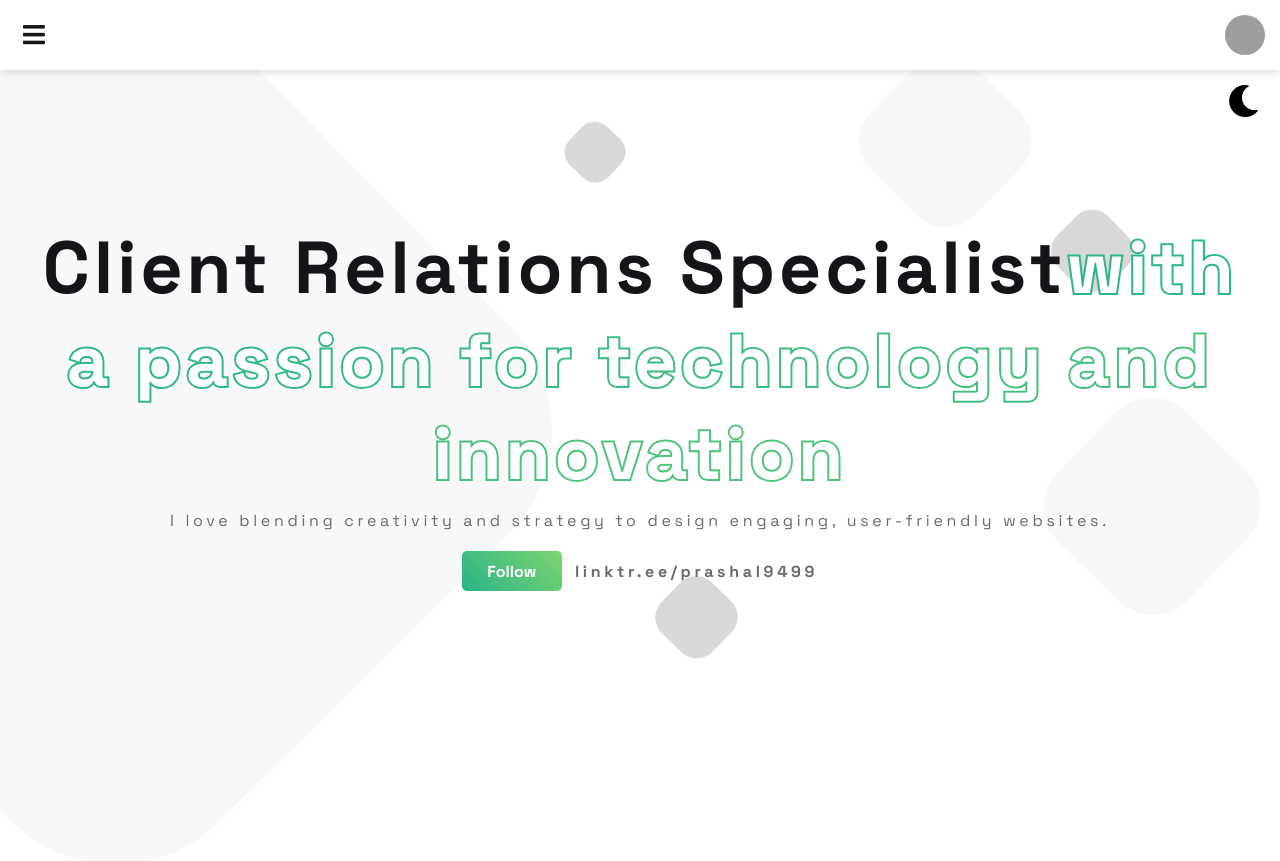
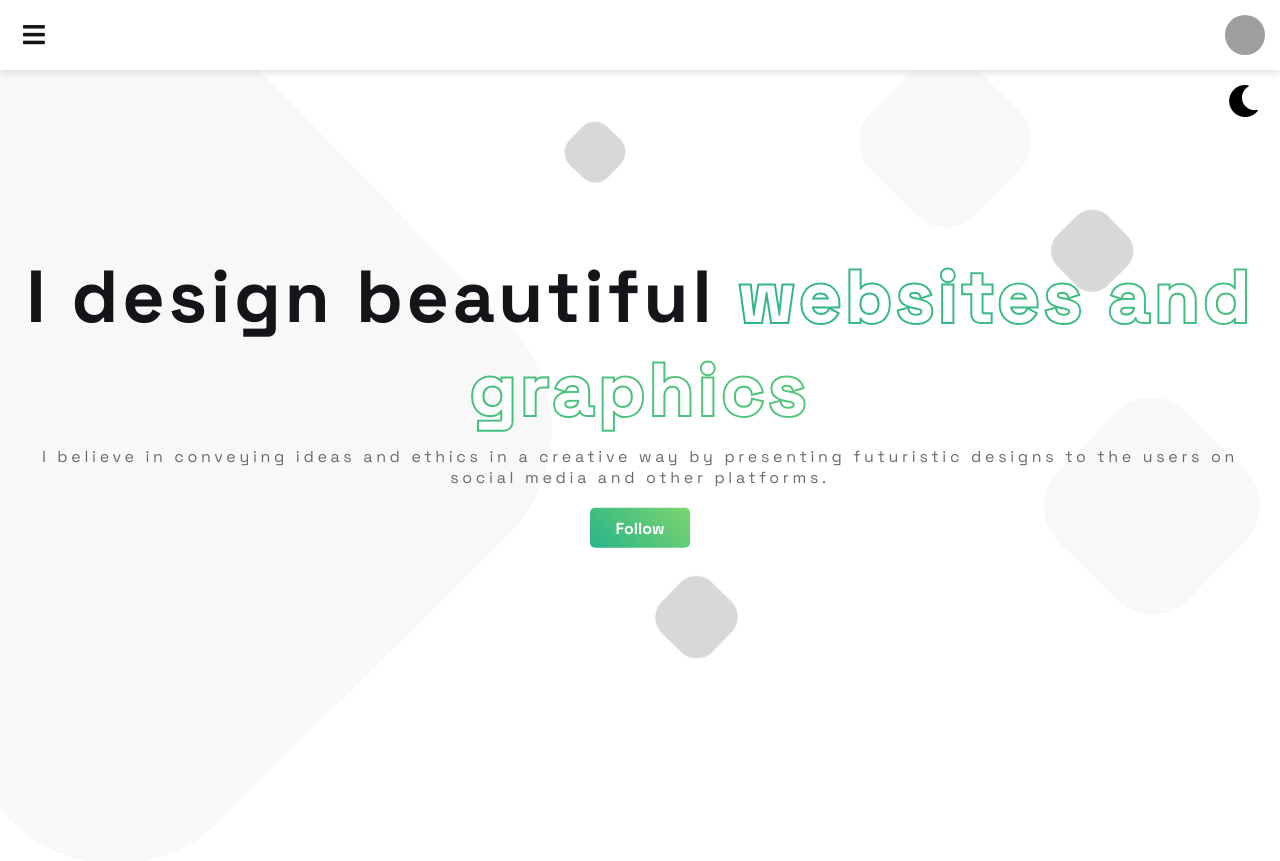
Before and after one commit to Prashal9499/prashal9499.github.io, a plain HTML site: page index.html in a window 1280 px wide. Shown: the top 861 px of the page. Drawn offline with Linux system fonts and the light colour scheme; grey boxes are pictures that could not be loaded.

Commit message:
Update index.html

```diff
--- a/index.html
+++ b/index.html
@@ -103,14 +103,16 @@
         </ul>
 
         <!-- top image text -->
-        <div class="top_text">
-          <h1 class="typewrite">Client Relations Specialist<span class="highlited">with a passion for technology and innovation</span>
+ <div class="top_text">
+          <h1 class="typewrite">I design beautiful <span class="highlited">websites and graphics</span>
           </h1>
-          <p class=" bottom_text">I love blending creativity and strategy to design engaging, user-friendly websites.</p>
+          <p class=" bottom_text">I believe in conveying ideas and ethics in a creative way by presenting futuristic
+            designs to the users on
+            social media and other platforms.</p>
           <a href="https://linktr.ee/prashal9499" target="_blank">
             <button>Follow</button>
           </a>
-          <a class="link_text" href="https://linktr.ee/prashal9499" target="_blank">linktr.ee/prashal9499</a>
+          <!-- <a class="link_text" href="https://linktr.ee/prashal9499" target="_blank">linktr.ee/prashal9499</a> -->
         </div>
         <a href="#about_me">
           <div class="btn-scroll">
```
